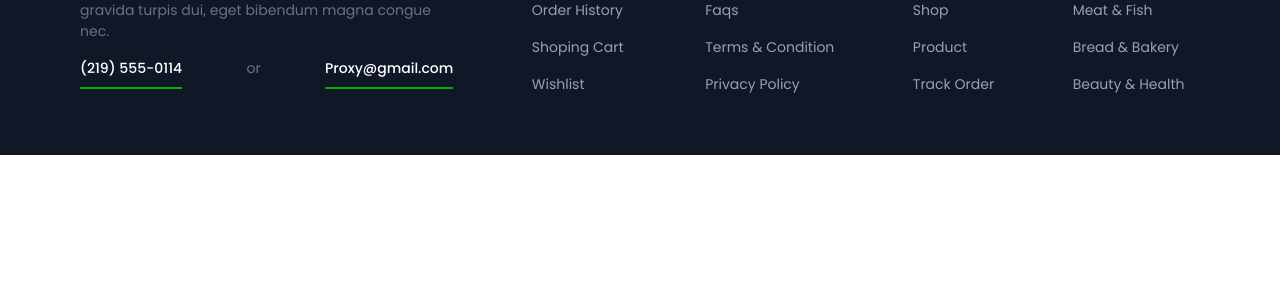
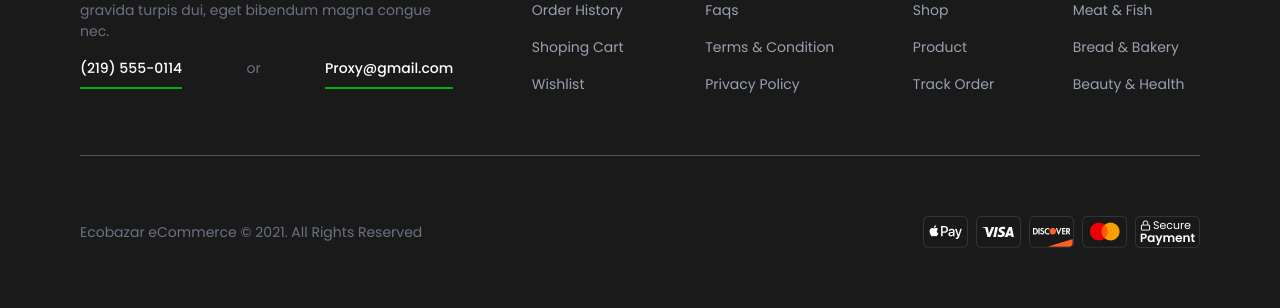
Before and after one commit to sumaiya-hassan-code/Ecobazar, a website: page index.html in a window 1280 px wide. Shown: the part 6515-6823 px from the top of the page. Before the commit the page ends 6670 px from the top, so only its background shows below. Drawn offline with nearby package versions, Linux system fonts and the light colour scheme; a web font is replaced by a local one.

Commit message:
Update website

```diff
--- a/index.html
+++ b/index.html
@@ -1247,9 +1247,9 @@
 
 
     <!-- Footer Part Start -->
-    <div class="p-15 bg-gray-900">
+    <div class="p-15 bg-[#1A1A1A]">
       <div class="max-w-[1120px] mx-auto">
-        <div class="flex items-center justify-between gap-x-4">
+        <div class="pb-15 flex items-center justify-between gap-x-4">
           <div class="w-1/3">
             <img src="Images/Logofooter.png" alt="">
             <p class="font-[Poppins] text-[14px] text-gray-500 mt-4 mb-4 ">Morbi cursus porttitor enim lobortis molestie. Duis gravida turpis dui, eget bibendum magna congue nec.</p>
@@ -1296,6 +1296,12 @@
             </div>
           </div>
         </div>
+        <div class="pt-15 flex items-center justify-between border-t-1 border-t-gray-600">
+          <p class="font-[Poppins] text-[14px] text-gray-500">Ecobazar eCommerce © 2021. All Rights Reserved</p>
+          <div class="flex items-center justify-between">
+            <img src="Images/Frame 142.png" alt="">
+          </div>
+        </div>
       </div>
     </div>
     <!-- Footer Part End -->
```
Also changed, not shown: Images/Frame 142.png (added), src/output.css.
